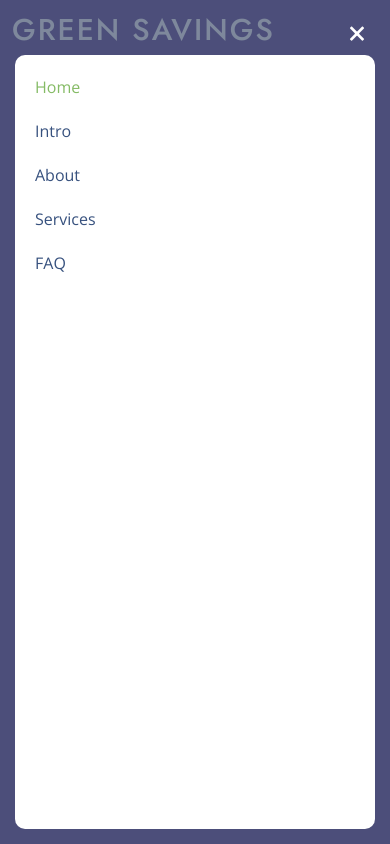
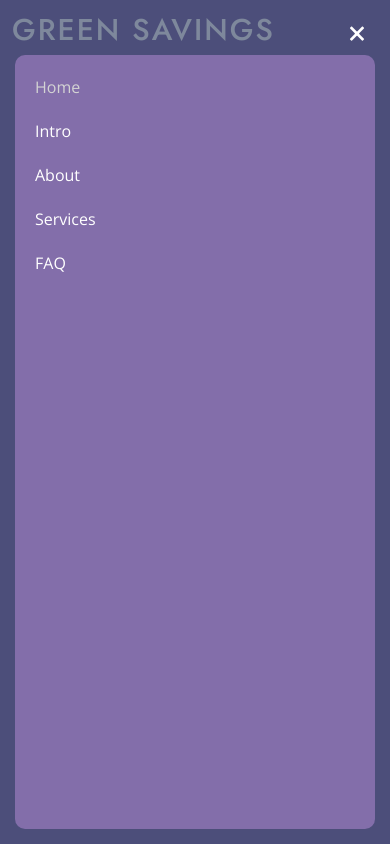
Before and after one commit to alexander-kang/tamuhack2021, a plain HTML site: page index.html in a window 390 px wide. Both pictures are taken after a click on the button 357 px from the left and 33 px from the top of the page. Shown: the top 844 px of the page. Drawn offline with nearby package versions, Linux system fonts and the light colour scheme.

Commit message:
website update 3

```diff
--- a/assets/css/style.css
+++ b/assets/css/style.css
@@ -3,8 +3,8 @@
 * Template URL: https://bootstrapmade.com/arsha-free-bootstrap-html-template-corporate/
 * Author: BootstrapMade.com
 * License: https://bootstrapmade.com/license/
+!!! TO CHANGE ACCENT COLORS: CHANGE LINES 47, 102, 108, 122, 175, 303, 393, 780 !!!
 */
-
 /*--------------------------------------------------------------
 # General
 --------------------------------------------------------------*/
@@ -44,7 +44,7 @@ h1, h2, h3, h4, h5, h6 {
   bottom: 0;
   z-index: 9999;
   overflow: hidden;
-  background: #37517e;
+  background: #836EAA;
 }
 
 #preloader:before {
@@ -215,7 +215,7 @@ h1, h2, h3, h4, h5, h6 {
   left: 15px;
   z-index: 9999;
   overflow-y: auto;
-  background: #fff;
+  background: #836EAA;
   transition: ease-in-out 0.2s;
   opacity: 0;
   visibility: hidden;
@@ -232,14 +232,14 @@ h1, h2, h3, h4, h5, h6 {
 .mobile-nav a {
   display: block;
   position: relative;
-  color: #37517e;
+  color: white;
   padding: 10px 20px;
   font-weight: 500;
   outline: none;
 }
 
 .mobile-nav a:hover, .mobile-nav .active > a, .mobile-nav li:hover > a {
-  color: #85bb65;
+  color: #D3D3D3;
   text-decoration: none;
 }
 
@@ -390,7 +390,7 @@ section {
 }
 
 .section-bg {
-  background-color: #f3f5fa;
+  background-color:#E6E6FA;
 }
 
 .section-title {
--- a/index.html
+++ b/index.html
@@ -65,7 +65,7 @@
       <div class="row">
         <div class="col-lg-6 d-flex flex-column justify-content-center pt-4 pt-lg-0 order-2 order-lg-1" data-aos="fade-up" data-aos-delay="200">
           <h1>We save $88.5 billion a year for Americans</h1>
-          <h2>cock</h2>
+          <h2>if we worked lol</h2>
         </div>
         <div class="col-lg-6 order-1 order-lg-2 hero-img" data-aos="zoom-in" data-aos-delay="200">
           <img src="assets/img/kurz1.png" class="img-fluid animated" alt="">
```
